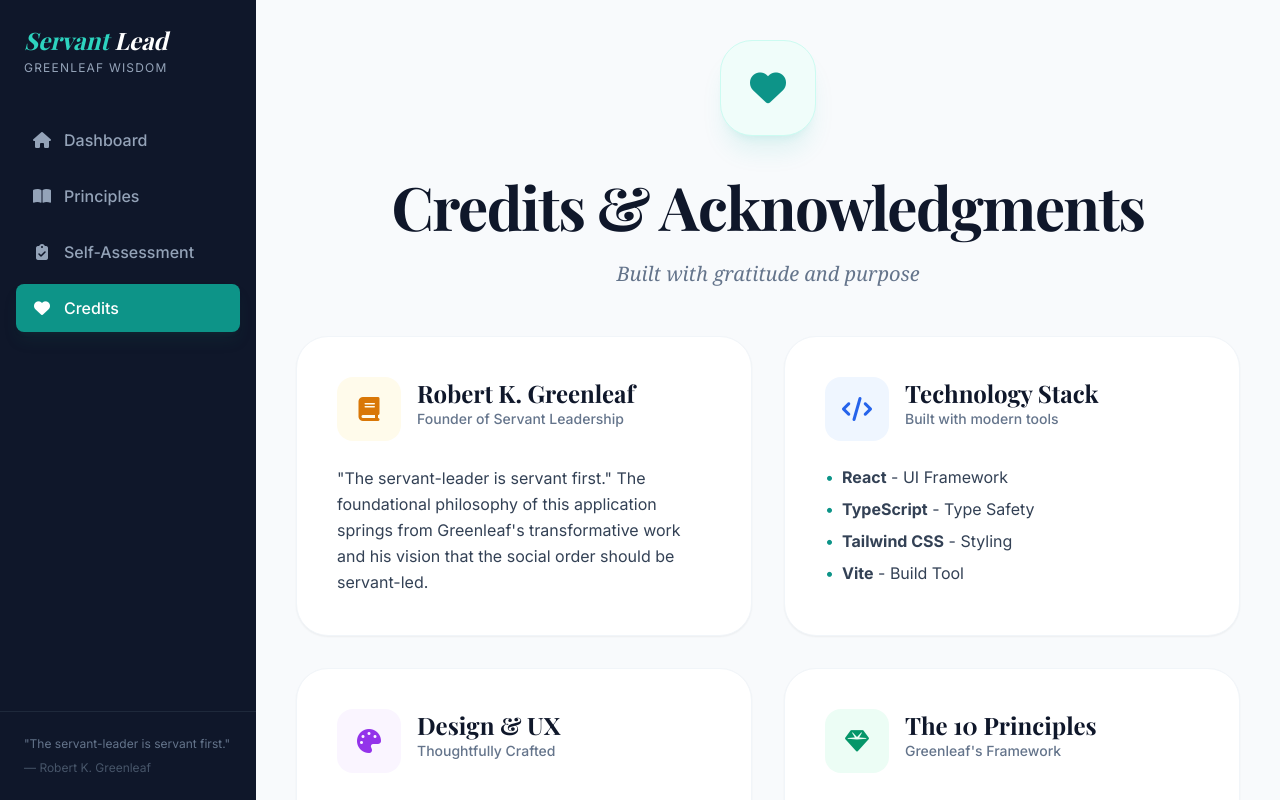
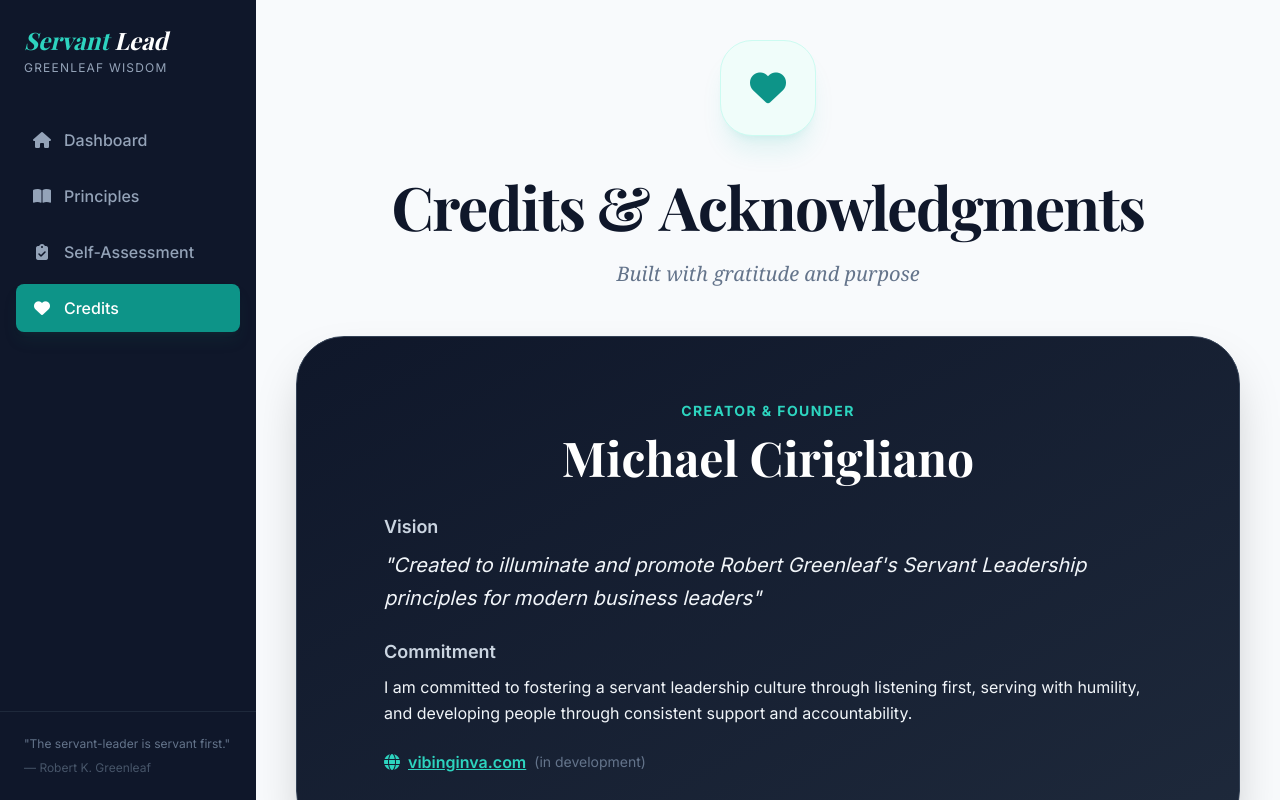
Before and after one commit to mikeistyke/Servant-Leadership-Working, a React (Vite) app: page / in a window 1280 px wide. Both pictures are taken after a click on the button "Credits". Shown: the top 800 px of the page. Built offline with nearby package versions, Linux system fonts and the light colour scheme; a web font is replaced by a local one.

Commit message:
Add Creator's Vision section highlighting Michael Cirigliano as founder with vision and commitment statement

```diff
--- a/components/Credits.tsx
+++ b/components/Credits.tsx
@@ -12,7 +12,44 @@ const Credits: React.FC = () => {
         <p className="text-slate-500 text-xl font-serif italic">Built with gratitude and purpose</p>
       </div>
 
-      {/* Credits Grid */}
+      {/* Creator's Vision - Featured Section */}
+      <div className="mb-16 bg-gradient-to-br from-slate-900 to-slate-800 text-white p-12 md:p-16 rounded-[3rem] shadow-2xl border border-slate-700">
+        <div className="max-w-3xl mx-auto space-y-8">
+          <div className="text-center space-y-3">
+            <p className="text-teal-400 font-black uppercase tracking-widest text-sm">Creator & Founder</p>
+            <h2 className="text-5xl font-black heading-font mb-2">Michael Cirigliano</h2>
+          </div>
+
+          <div className="space-y-6">
+            <div>
+              <p className="text-slate-300 text-lg font-semibold mb-2">Vision</p>
+              <p className="text-slate-100 text-xl italic leading-relaxed">
+                "Created to illuminate and promote Robert Greenleaf's Servant Leadership principles for modern business leaders"
+              </p>
+            </div>
+
+            <div>
+              <p className="text-slate-300 text-lg font-semibold mb-2">Commitment</p>
+              <p className="text-slate-100 leading-relaxed">
+                I am committed to fostering a servant leadership culture through listening first, serving with humility, and developing people through consistent support and accountability.
+              </p>
+            </div>
+
+            <div className="flex items-center space-x-2 text-slate-200">
+              <i className="fa-solid fa-globe text-teal-400"></i>
+              <a
+                href="https://vibinginva.com"
+                target="_blank"
+                rel="noopener noreferrer"
+                className="text-teal-400 hover:text-teal-300 font-semibold underline transition-colors"
+              >
+                vibinginva.com
+              </a>
+              <span className="text-slate-500 text-sm">(in development)</span>
+            </div>
+          </div>
+        </div>
+      </div>
       <div className="grid grid-cols-1 md:grid-cols-2 gap-8">
         {/* Robert Greenleaf */}
         <div className="bg-white p-10 rounded-[2rem] shadow-sm border border-slate-100 hover:shadow-lg transition-all">
```
